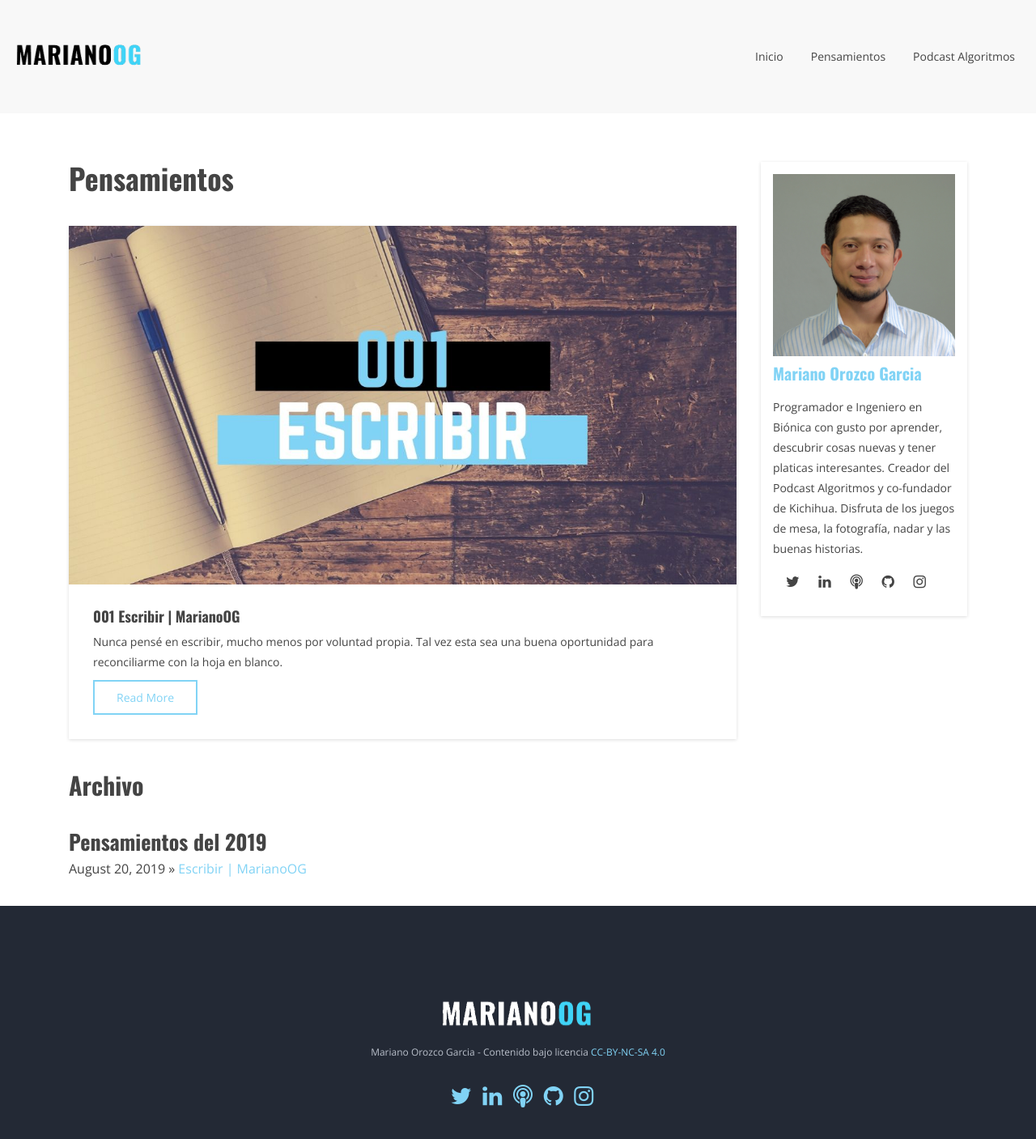
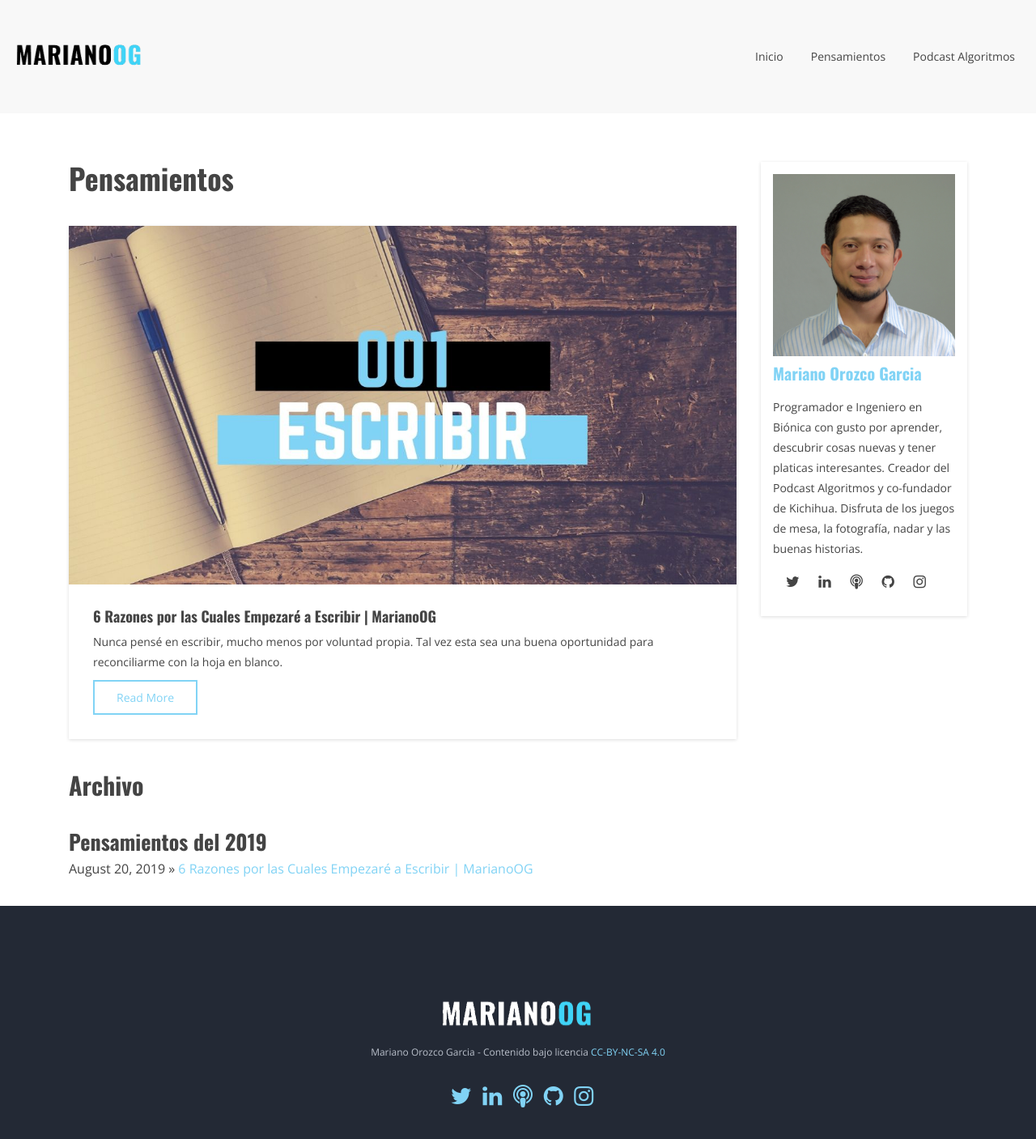
Before and after one commit to MarianoOG/marianoog.github.io, a Jekyll site: the page built from Pensamientos.html, in a window 1280 px wide. Shown: the top 1407 px of the page at 81% size. Built offline with Jekyll 4.4.1, drawn with Linux system fonts in a browser that asks for light colours.

Commit message:
cambio de titulo en entradas

```diff
--- a/Pensamientos.html
+++ b/Pensamientos.html
@@ -17,7 +17,7 @@ canonical: https://marianoog.github.io
       <img src="{{ BASE_PATH }}/assets/images/{{ post.img }}" alt="{{ post.title }} image">
    {% endif %}
     <div class="blog-post">
-      <h3><a href="{{ BASE_PATH }}{{ post.url }}">{{ post.cap }} {{ post.title }}</a></h3>
+      <h3><a href="{{ BASE_PATH }}{{ post.url }}">{{ post.title }}</a></h3>
       <p>{{ post.tagline }}</p>
       <a class="btn btn-common" href="{{ BASE_PATH }}{{ post.url }}">Read More</a>
     </div>
--- a/_posts/2019-08-20-Escribir.md
+++ b/_posts/2019-08-20-Escribir.md
@@ -1,9 +1,8 @@
 ---
 layout: post
-title: Escribir | MarianoOG
+title: 6 Razones por las Cuales Empezaré a Escribir | MarianoOG
 tagline: Nunca pensé en escribir, mucho menos por voluntad propia. Tal vez esta sea una buena oportunidad para reconciliarme con la hoja en blanco.
 img: escribir.jpg
-cap: "001"
 keywords: escribir, pensamientos, Mariano Orozco Garcia, marianoog
 canonical: https://marianoog.github.io
 ---
```
